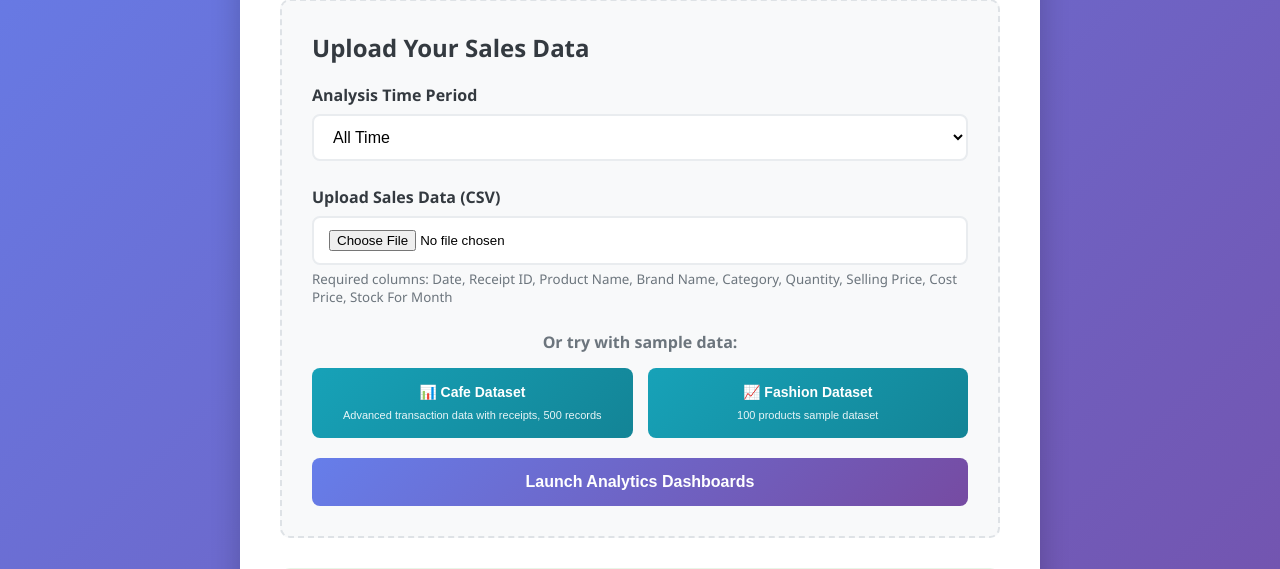
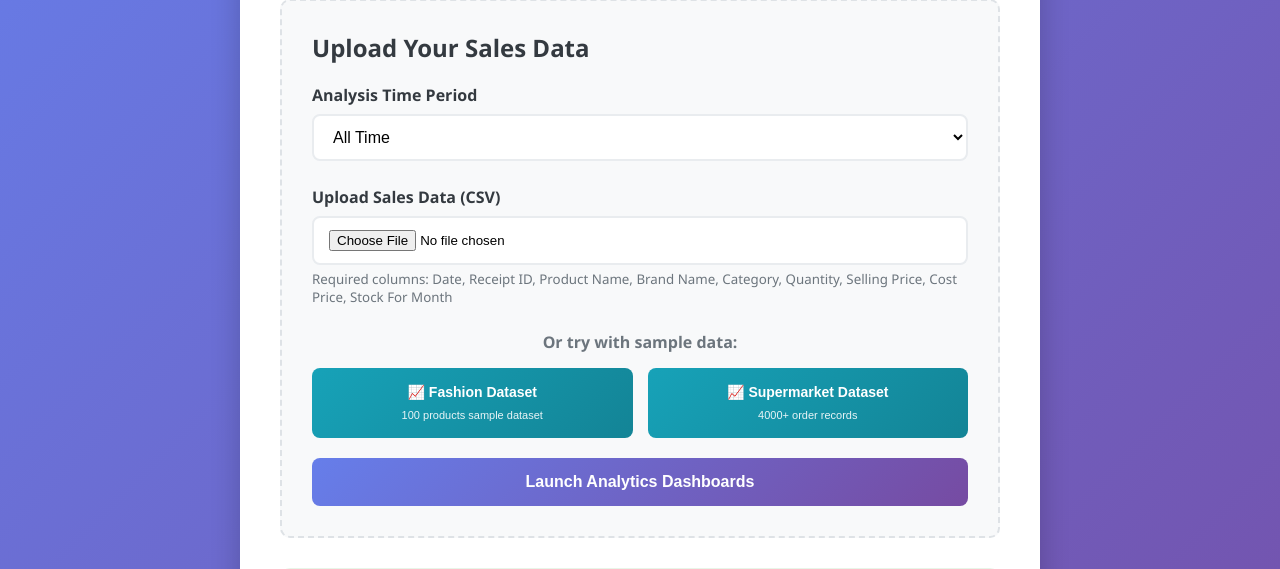
Before and after one commit to TanishaSharma01/GrowthScope, a Flask app: page /home in a window 1280 px wide. Shown: the part 235-804 px from the top of the page. Run offline with Flask 3, Linux system fonts and the light colour scheme; the visitor is signed in with stand-in values (Sample User, id 1).

Commit message:
data changed

```diff
--- a/main.py
+++ b/main.py
@@ -949,7 +949,8 @@ def load_demo_data():
         # Map demo types to file names
         demo_files = {
             'sample_sales_enhanced': 'sample_sales_enhanced.csv',
-            'synthetic_sales_100': 'synthetic_sales_100.csv'
+            'synthetic_sales_100': 'synthetic_sales_100.csv',
+            'supermarket_data': 'supermarket_data.csv'
         }
 
         if demo_type not in demo_files:
--- a/templates/upload.html
+++ b/templates/upload.html
@@ -354,13 +354,13 @@
                     <div style="text-align: center; margin: 20px 0;">
                         <p style="color: #6c757d; margin-bottom: 15px; font-weight: 600;">Or try with sample data:</p>
                         <div style="display: grid; grid-template-columns: 1fr 1fr; gap: 15px;">
-                            <button type="button" class="demo-btn" onclick="loadDemoData('sample_sales_enhanced')">
-                                📊 Cafe Dataset<br>
-                                <small>Advanced transaction data with receipts, 500 records</small>
-                            </button>
                             <button type="button" class="demo-btn" onclick="loadDemoData('synthetic_sales_100')">
                                 📈 Fashion Dataset<br>
                                 <small>100 products sample dataset</small>
+                            </button>
+                            <button type="button" class="demo-btn" onclick="loadDemoData('supermarket_data')">
+                                📈 Supermarket Dataset<br>
+                                <small>4000+ order records</small>
                             </button>
                         </div>
                     </div>
```
